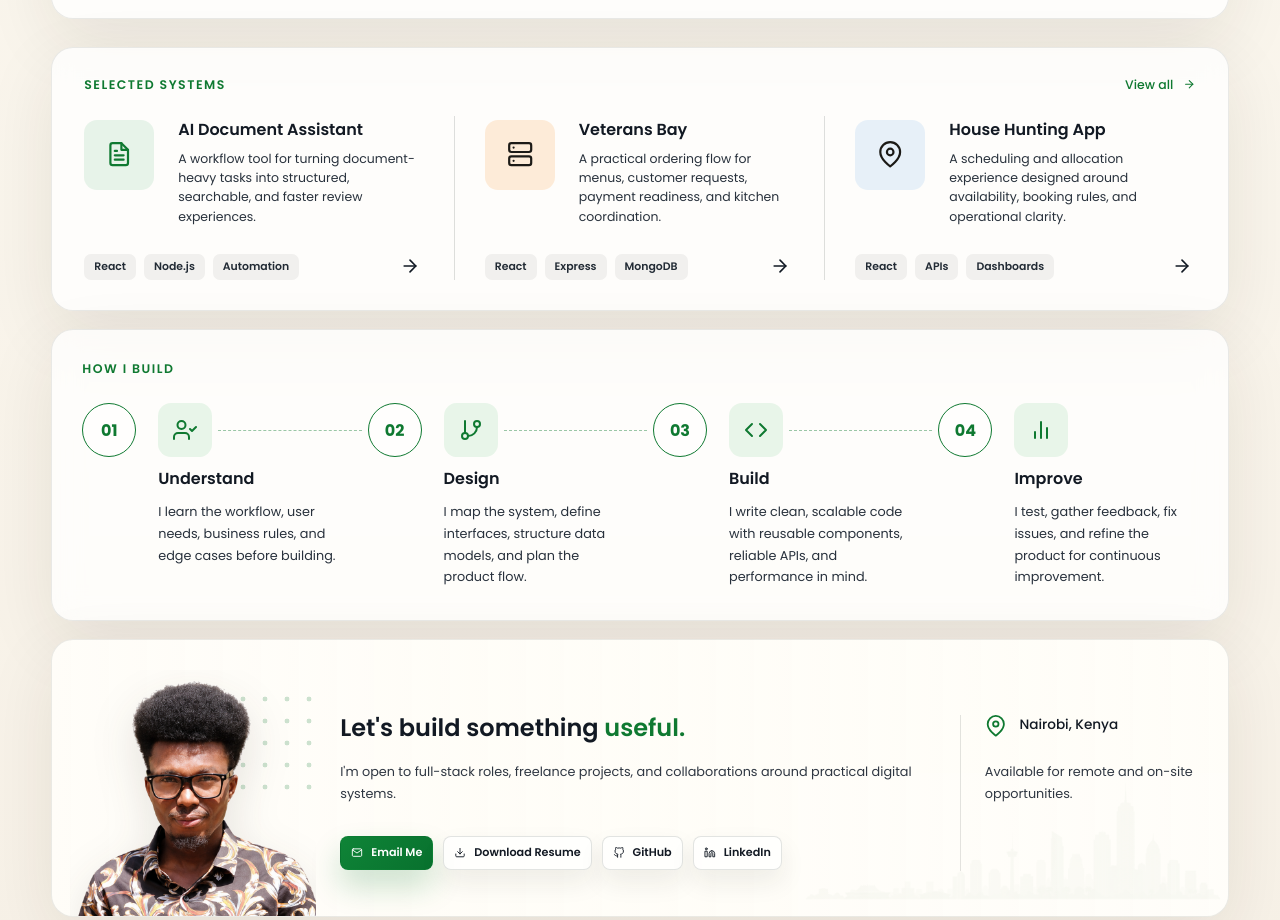
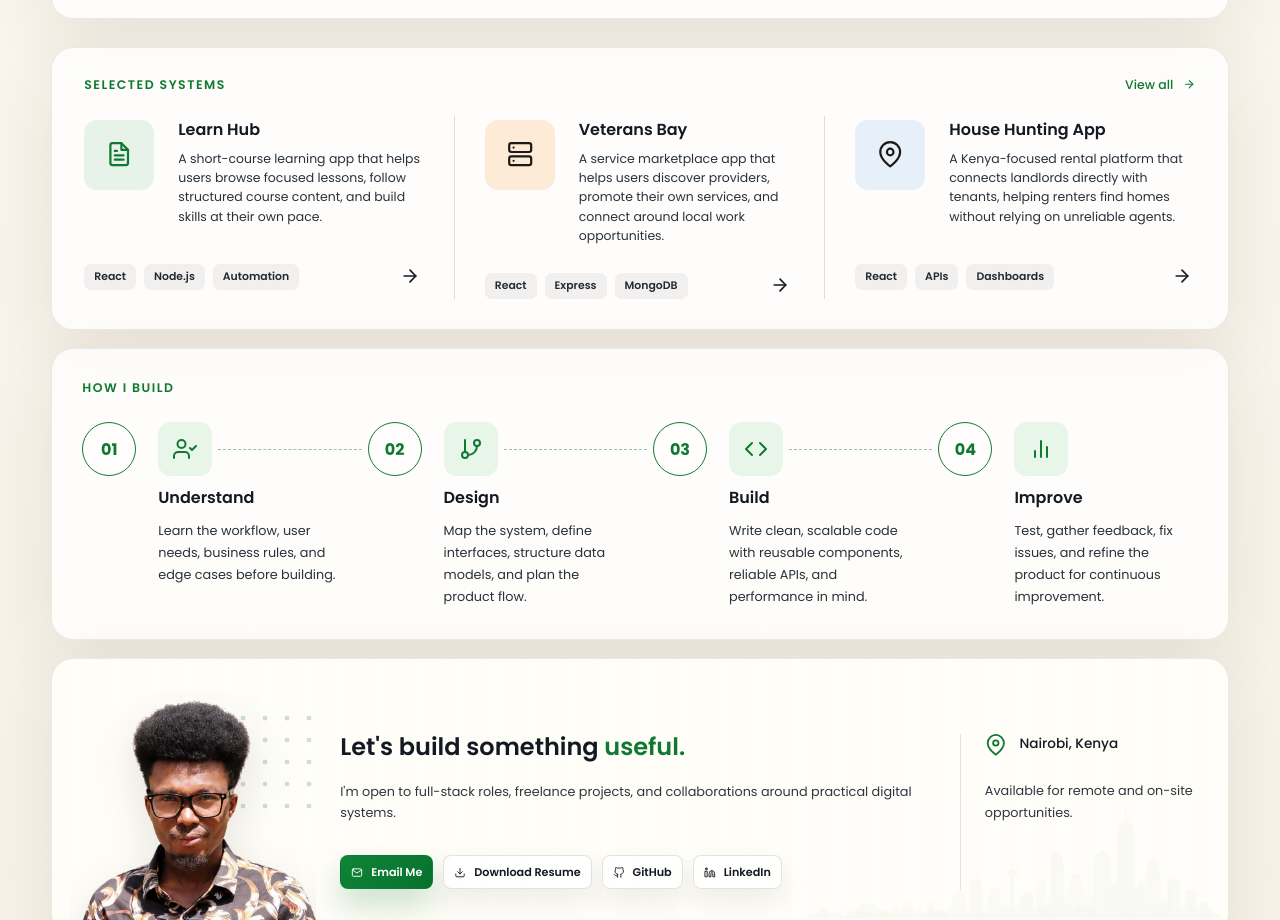
Before and after one commit to MwangiKariuki586/2024-portfolio, a React (Vite) app: page / in a window 1280 px wide. Shown: the part 1240-2160 px from the top of the page. Built offline with nearby package versions, Linux system fonts and the light colour scheme.

Commit message:
Update project descriptions and improve process step clarity

```diff
--- a/src/data.js
+++ b/src/data.js
@@ -124,7 +124,7 @@ export const projects = [
     homepage: true,
     priority: 3,
     description:
-      "A practical ordering flow for menus, customer requests, payment readiness, and kitchen coordination.",
+      "A service marketplace app that helps users discover providers, promote their own services, and connect around local work opportunities.",
     image: "/projects/veterans_bay.png",
     project_image: "/projects/veterans_bay.png",
     githubUrl: "https://github.com/MwangiKariuki586/veterans-bay",
@@ -143,7 +143,7 @@ export const projects = [
     homepage: true,
     priority: 4,
     description:
-      "A scheduling and allocation experience designed around availability, booking rules, and operational clarity.",
+      "A Kenya-focused rental platform that connects landlords directly with tenants, helping renters find homes without relying on unreliable agents.",
     image: "/projects/verified_nyumba.png",
     project_image: "/projects/verified_nyumba.png",
     githubUrl: "https://github.com/MwangiKariuki586/house-hunting-app",
@@ -153,16 +153,16 @@ export const projects = [
     tech: ["React", "APIs", "Dashboards"],
   },
   {
-    id: "ai-document-assistant",
-    title: "AI Document Assistant",
-    project_name: "AI Document Assistant",
-    category: "Automation",
+    id: "learn-hub",
+    title: "Learn Hub",
+    project_name: "Learn Hub",
+    category: "Education",
     type: "selected-system",
     featured: false,
     homepage: true,
     priority: 2,
     description:
-      "A workflow tool for turning document-heavy tasks into structured, searchable, and faster review experiences.",
+      "A short-course learning app that helps users browse focused lessons, follow structured course content, and build skills at their own pace.",
     image: "/projects/learn_hub.png",
     project_image: "/projects/learn_hub.png",
     githubUrl: "https://github.com/MwangiKariuki586/learn-hub",
@@ -202,25 +202,25 @@ export const processSteps = [
     number: "01",
     title: "Understand",
     description:
-      "I learn the workflow, user needs, business rules, and edge cases before building.",
+      "Learn the workflow, user needs, business rules, and edge cases before building.",
   },
   {
     number: "02",
     title: "Design",
     description:
-      "I map the system, define interfaces, structure data models, and plan the product flow.",
+      "Map the system, define interfaces, structure data models, and plan the product flow.",
   },
   {
     number: "03",
     title: "Build",
     description:
-      "I write clean, scalable code with reusable components, reliable APIs, and performance in mind.",
+      "Write clean, scalable code with reusable components, reliable APIs, and performance in mind.",
   },
   {
     number: "04",
     title: "Improve",
     description:
-      "I test, gather feedback, fix issues, and refine the product for continuous improvement.",
+      "Test, gather feedback, fix issues, and refine the product for continuous improvement.",
   },
 ];
 
```
